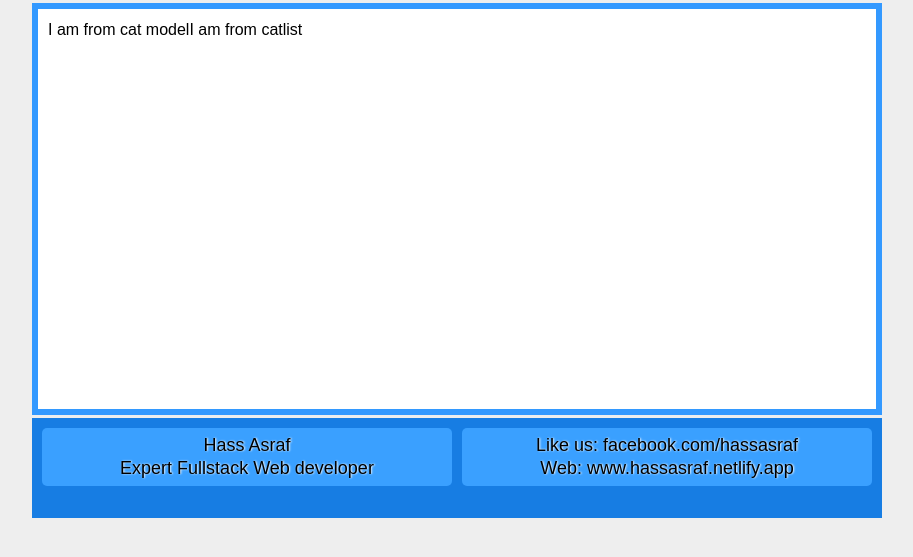
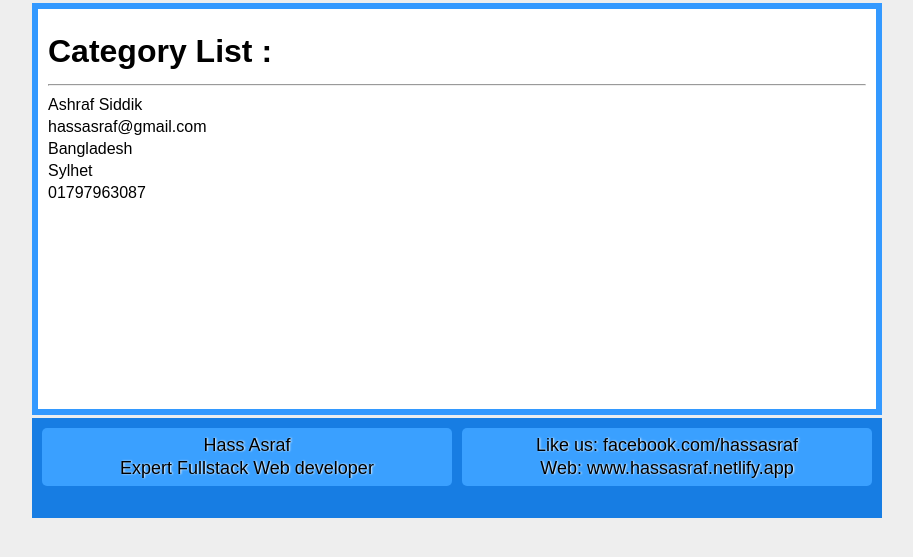
Before and after one commit to coderasraf/OWN_MVC_FRAMEWORK, a PHP site: page / in a window 1280 px wide. Shown: the part 74-631 px from the top of the page, without its empty margins (183-1096 px from the left). Run offline with PHP 8.4, Linux system fonts and the light colour scheme.

Commit message:
Initial git commit

```diff
--- a/app/controllers/Index.php
+++ b/app/controllers/Index.php
@@ -13,8 +13,10 @@
 		}
 
 		public function category(){
+			$data = array();
 			$catModel = $this->load->model('CatModel');
-			$catList = $catModel->catList();
+			$data['cat'] = $catModel->catList();
+			$this->load->view('category', $data);
 		}
 
 
--- a/app/models/CatModel.php
+++ b/app/models/CatModel.php
@@ -5,12 +5,17 @@
 	 */
 	class CatModel{
 
-		function __construct()
-		{
-			echo "I am from cat model";
+
+		public function catList(){
+			 $arrayName = array(
+			 	'name' 	  => "Ashraf Siddik" ,
+			 	'email'	  => "hassasraf@gmail.com",
+			 	'country' => "Bangladesh",
+			 	'district'=> "Sylhet",
+			 	'mobile'  => "01797963087"
+			 );
+
+			return $arrayName;
 		}
 
-		public function catList(){
-			echo 'I am from catlist';
-		}
 	}
--- /dev/null
+++ b/app/views/category.php
@@ -0,0 +1,16 @@
+
+<h1>Category List : </h1>
+<hr>
+
+<?php
+
+ foreach ($data as $key){
+
+ 	echo $key['name'] . '<br>';
+ 	echo $key['email'] . '<br>';
+ 	echo $key['country'] . '<br>';
+ 	echo $key['district'] . '<br>';
+ 	echo $key['mobile'] . '<br>';
+ }
+
+?>
--- a/index.php
+++ b/index.php
@@ -16,15 +16,13 @@
 	if (isset($url[0])){
 		include "app/controllers/$url[0].php";
 		$ctlr   = new $url[0]();
-		if (isset($url[2]) && isset($url[1])){
+		if (isset($url[2])){
 			$method = $url[1];
 			$param  = $url[2];
 			$ctlr->$method($param);
-		}
-		else{
-			if (isset($method)) {
-				$ctlr->$method();
-			}
+		}else{
+			$method = $url[1];
+			$ctlr->$method();
 		}
 	}else{
 		include "app/controllers/Index.php";
--- a/system/libs/Load.php
+++ b/system/libs/Load.php
@@ -5,7 +5,7 @@
 	 */
 	class Load{
 		// view
-		public function view($fileName){
+		public function view($fileName, $data = NULL){
 			include "app/views/$fileName".".php";
 		}
 
```
